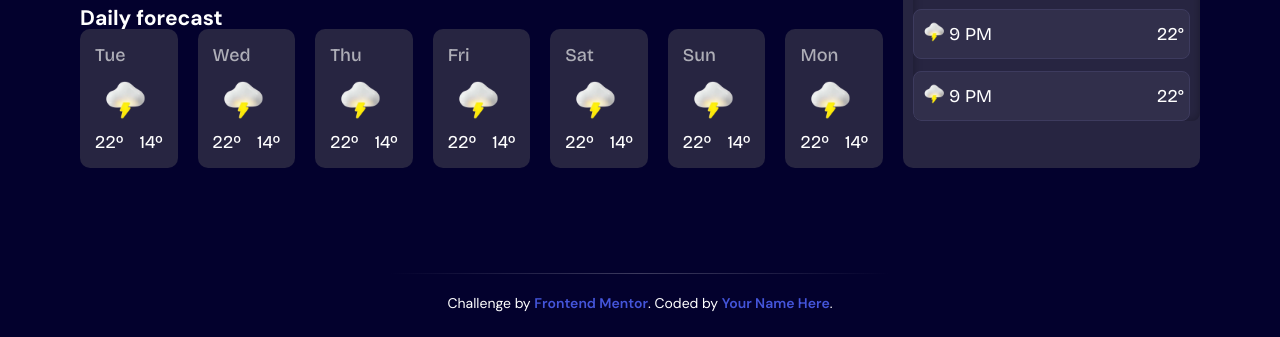
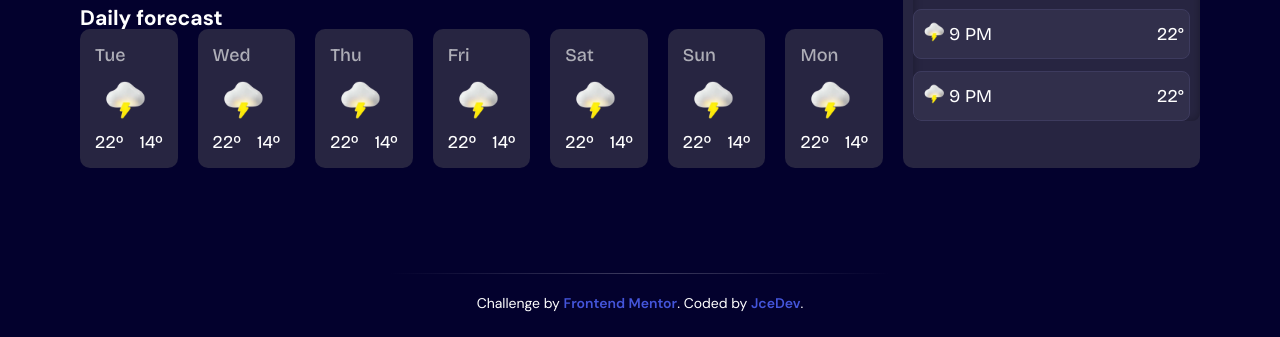
Before and after one commit to Jaumceb/Weather, a plain HTML site: page index.html in a window 1280 px wide. Shown: the part 711-1048 px from the top of the page. Drawn offline with nearby package versions, Linux system fonts and the light colour scheme.

Commit message:
Update index.html

```diff
--- a/index.html
+++ b/index.html
@@ -308,7 +308,7 @@
     <footer>
       Challenge by
       <a href="https://www.frontendmentor.io?ref=challenge">Frontend Mentor</a>.
-      Coded by <a href="#">Your Name Here</a>.
+      Coded by <a href="https://github.com/Jaumceb">JceDev</a>.
     </footer>
     <script src="js/script.js"></script>
   </body>
```
